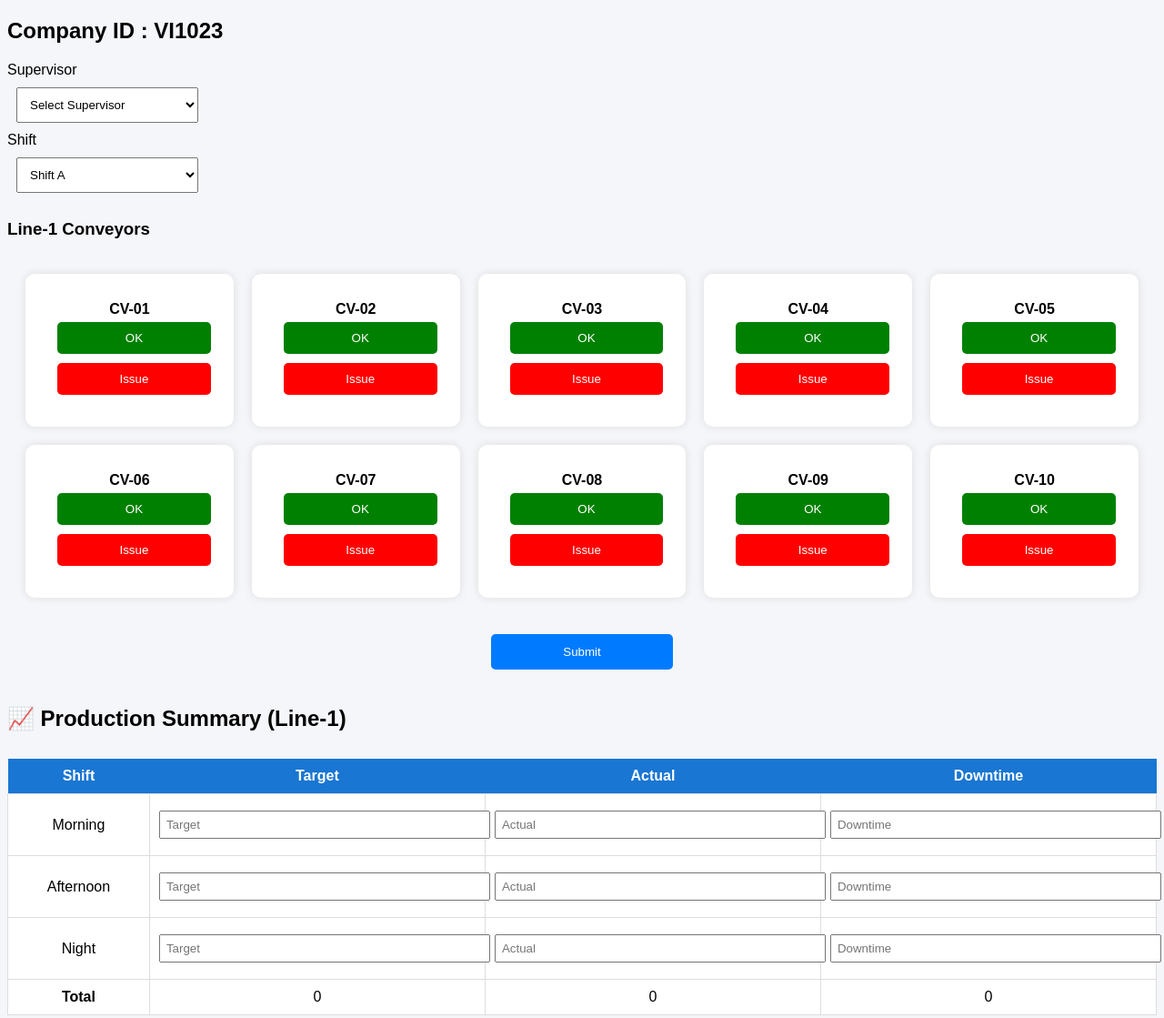
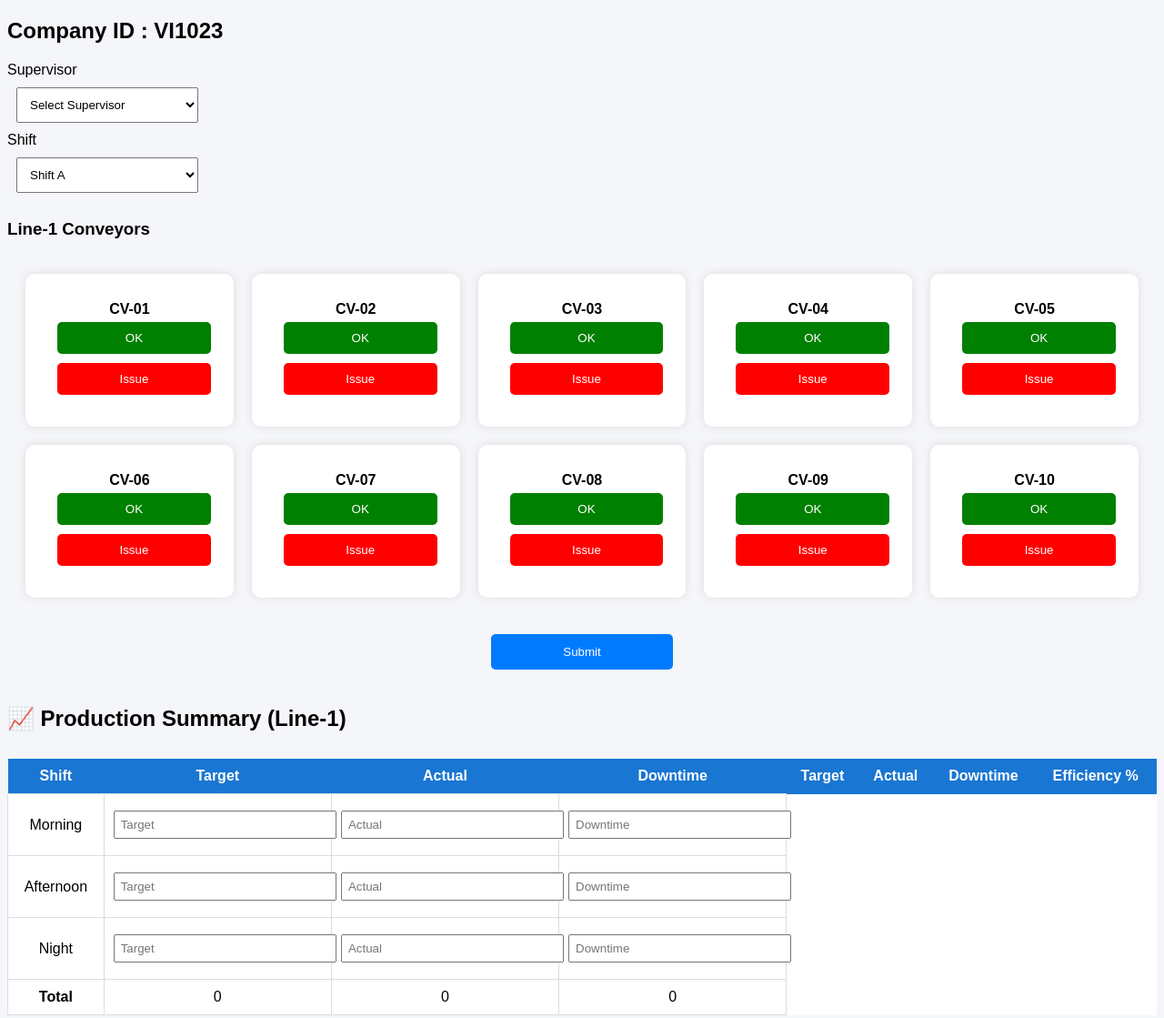
Before and after one commit to sathishofc01/vi1023-production-dashboard, a plain HTML site: page dashboard.html in a window 1280 px wide. Shown: the top 1119 px of the page at 91% size. Drawn offline with Linux system fonts and the light colour scheme.

Commit message:
Update dashboard.html

```diff
--- a/dashboard.html
+++ b/dashboard.html
@@ -127,6 +127,10 @@ width:200px;
 <th>Target</th>
 <th>Actual</th>
 <th>Downtime</th>
+<th>Target</th>
+<th>Actual</th>
+<th>Downtime</th>
+<th>Efficiency %</th>
 </tr>
 </thead>
 
```
